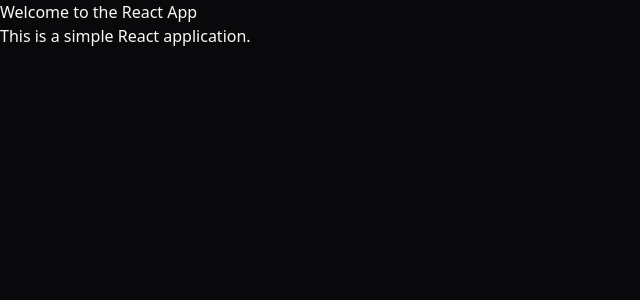
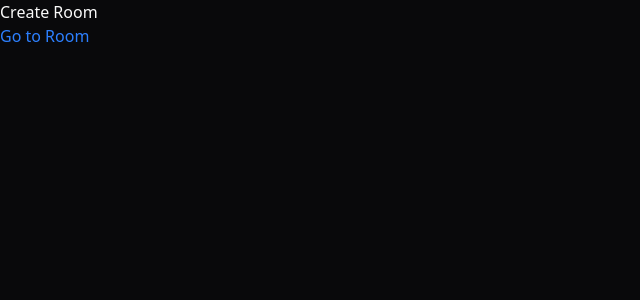
Before and after one commit to thiagoleet/nlw-agents-web, a React (Vite) app: page / in a window 1280 px wide. Shown: the top 300 px of the page, without its empty margins (0-640 px from the left). Built offline with nearby package versions, Linux system fonts and the light colour scheme.

Commit message:
feat: implement routing with CreateRoomPage and RoomPage components

```diff
--- a/src/app.tsx
+++ b/src/app.tsx
@@ -1,8 +1,20 @@
+import { BrowserRouter, Route, Routes } from "react-router-dom";
+import { CreateRoomPage } from "./pages/create-room";
+import { RoomPage } from "./pages/room";
+
 export function App() {
   return (
-    <div className="App">
-      <h1>Welcome to the React App</h1>
-      <p>This is a simple React application.</p>
-    </div>
+    <BrowserRouter>
+      <Routes>
+        <Route
+          element={<CreateRoomPage />}
+          index
+        />
+        <Route
+          element={<RoomPage />}
+          path="/room"
+        />
+      </Routes>
+    </BrowserRouter>
   );
 }
--- /dev/null
+++ b/src/pages/create-room.tsx
@@ -0,0 +1,16 @@
+import { Link } from "react-router-dom";
+
+export function CreateRoomPage() {
+  return (
+    <div>
+      <div>Create Room</div>
+
+      <Link
+        className="text-blue-500 hover:underline"
+        to="/room"
+      >
+        Go to Room
+      </Link>
+    </div>
+  );
+}
--- /dev/null
+++ b/src/pages/room.tsx
@@ -0,0 +1,3 @@
+export function RoomPage() {
+  return <div>Room Details</div>;
+}
```
